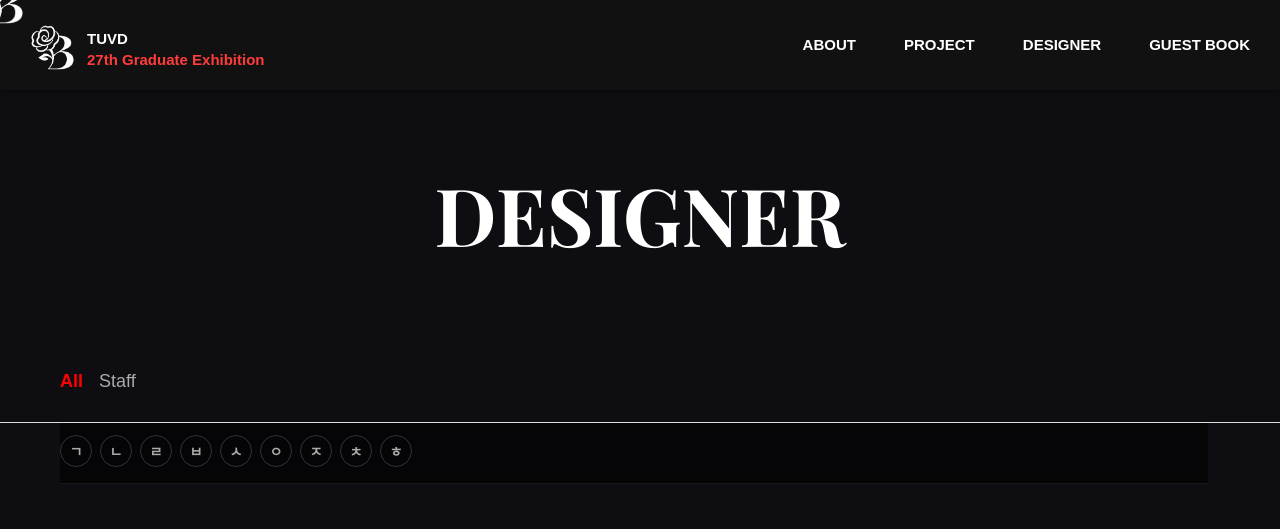
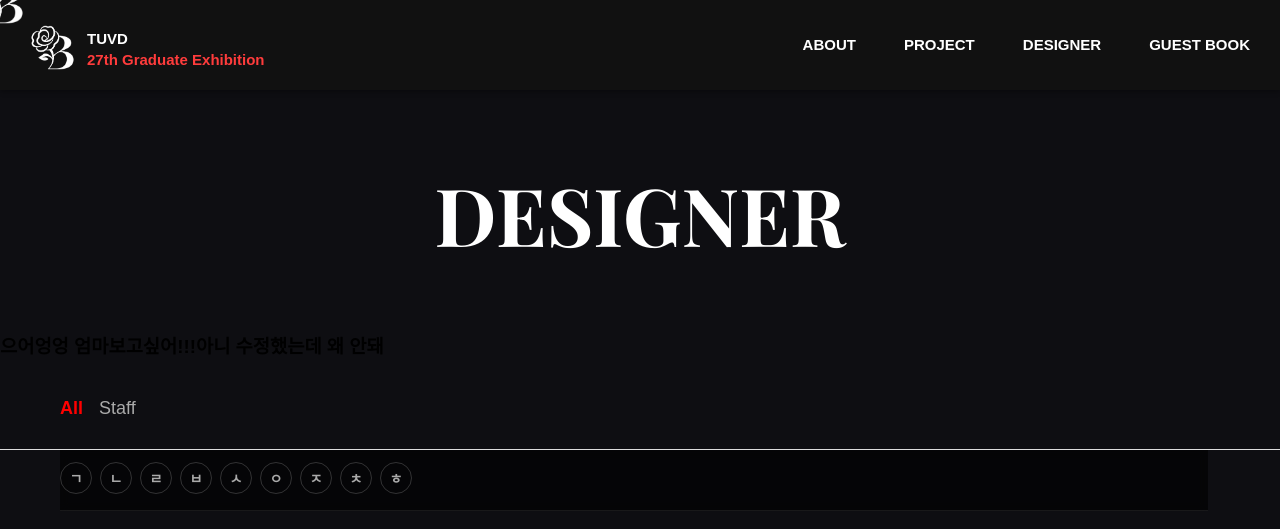
Before and after one commit to ghghrjfrjf-spec/TUVD2025, a plain HTML site: page 3.PageExhibition/4.DesignerPage/Designer.html in a window 1280 px wide. Shown: the top 529 px of the page. Drawn offline with nearby package versions, Linux system fonts and the light colour scheme.

Commit message:
second commit

```diff
--- a/3.PageExhibition/4.DesignerPage/Designer.html
+++ b/3.PageExhibition/4.DesignerPage/Designer.html
@@ -87,6 +87,7 @@
   <div id="cursor-placeholder"></div>
   <div class="main">
     <h1 class="project-title">DESIGNER</h1>
+    <h3>으어엉엉 엄마보고싶어!!!아니 수정했는데 왜 안돼</h3>
     <div class="designer-toolbar">
       <div class="row">
         <div class="designer-tabs">
```
Also changed, not shown: 1 other file.
